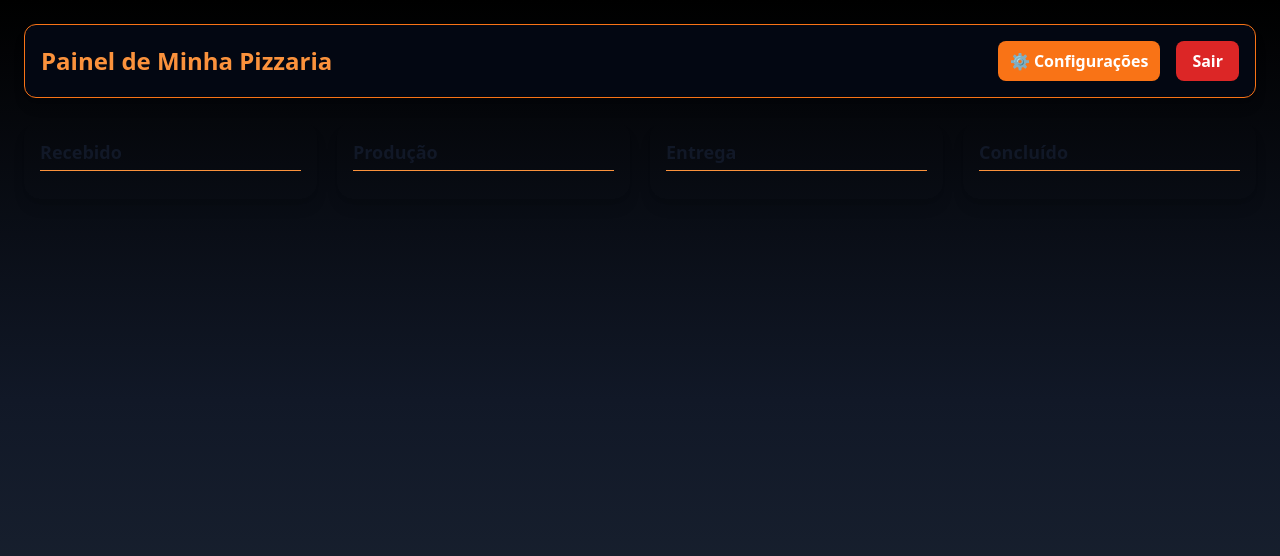
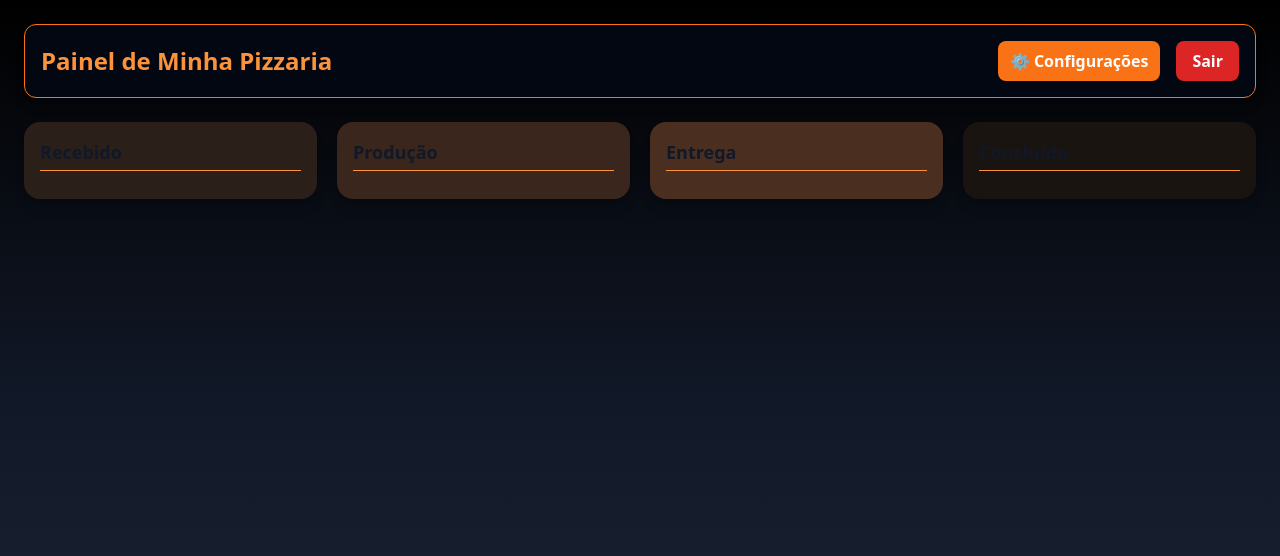
Before and after one commit to lglducci/site-admin-delivery, a React (Vite) app: page /dashboard in a window 1280 px wide. Shown: the top 556 px of the page. Built offline with nearby package versions, Linux system fonts and the light colour scheme.

Commit message:
Update Dashboard.jsx

```diff
--- a/src/pages/Dashboard.jsx
+++ b/src/pages/Dashboard.jsx
@@ -152,12 +152,17 @@ export default function Dashboard() {
     navigate("/");
   };
 
- const colunas = [
-  { status: "recebido",  titulo: "Recebido",  cls: "bg-[#8b4a22] text-white" },
-  { status: "producao",  titulo: "Produção",  cls: "bg-[#6b3b1f] text-white" },
-  { status: "entrega",   titulo: "Entrega",   cls: "bg-[#4a2f1a] text-white" },
-  { status: "concluido", titulo: "Concluído", cls: "bg-[#2b1e12] text-white" },
+
+
+const colunas = [
+  { status: "recebido", titulo: "Recebido", cor: "bg-[#2b1f19] text-[#f7e2c5]" },
+  { status: "producao", titulo: "Produção", cor: "bg-[#3a261c] text-[#f7e2c5]" },
+  { status: "entrega",  titulo: "Entrega",  cor: "bg-[#4a2f20] text-[#f7e2c5]" },
+  { status: "concluido",titulo: "Concluído",cor: "bg-[#1a1410] text-[#f7e2c5]" },
 ];
+
+
+
 
   if (!carregado) {
     return (
```
